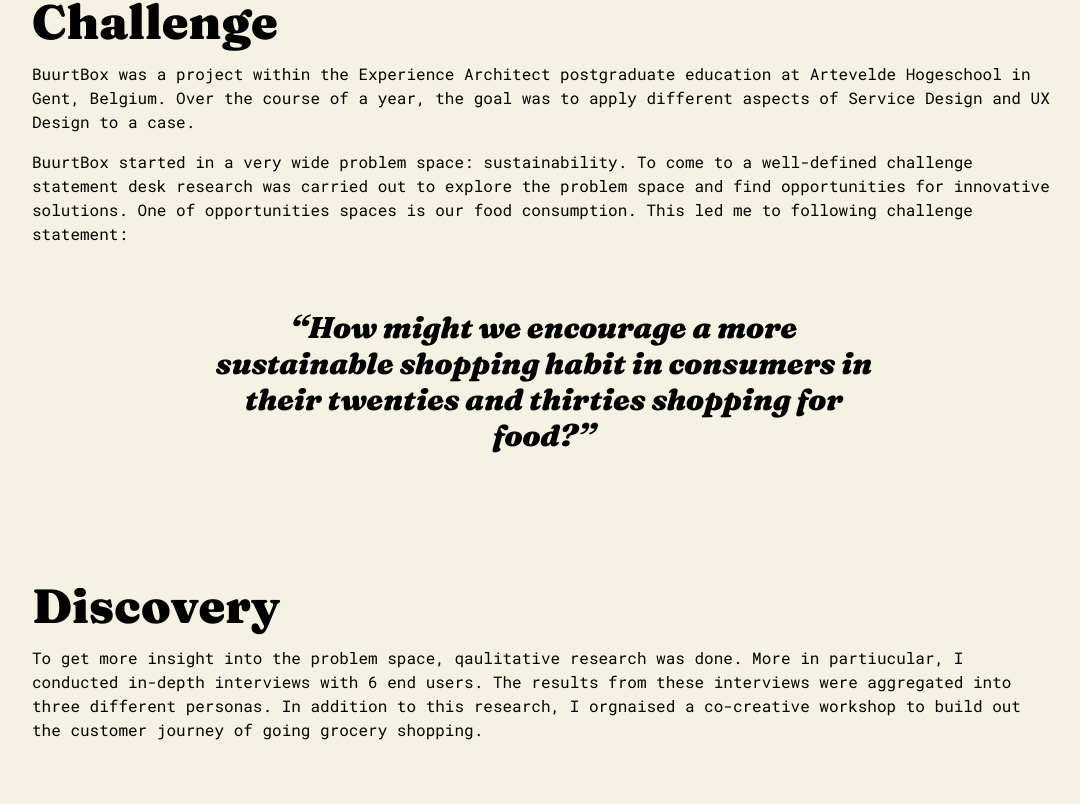
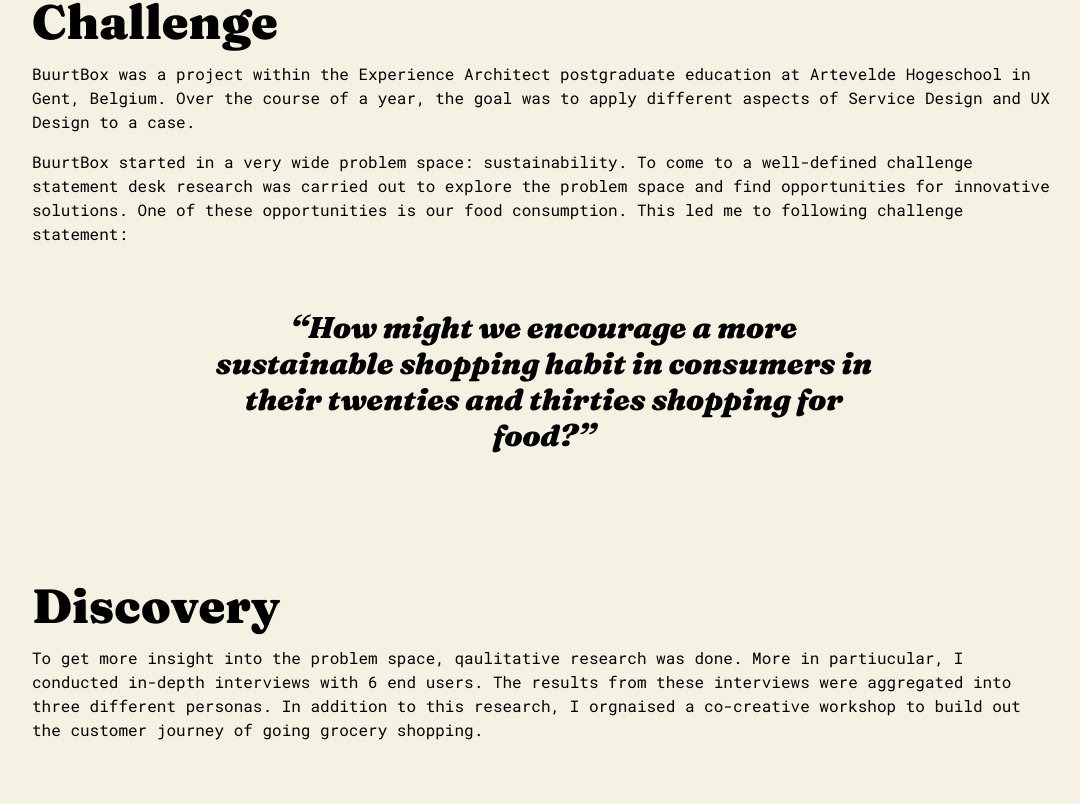
Before and after one commit to sebastianstoelen/portfolio, a Vue app: page /buurtbox in a window 1280 px wide. Shown: the part 1091-1895 px from the top of the page, without its empty margins (96-1176 px from the left). Built offline with nearby package versions, Linux system fonts and the light colour scheme.

Commit message:
Update spelling mistakes and image sizes

```diff
--- a/src/views/BuurtBox.vue
+++ b/src/views/BuurtBox.vue
@@ -50,7 +50,7 @@
         BuurtBox started in a very wide problem space: sustainability. To come
         to a well-defined challenge statement desk research was carried out to
         explore the problem space and find opportunities for innovative
-        solutions. One of opportunities spaces is our food consumption. This led
+        solutions. One of these opportunities is our food consumption. This led
         me to following challenge statement:
       </p>
       <div class="flex justify-center pt-16">
@@ -180,7 +180,7 @@
       </h2>
       <p class="font-body pt-4">
         Starting off with multiple ideation sessions, one of them a
-        collaborative workshop with 4 end users, I ended up with more than a 100
+        collaborative workshop with 4 end users, I ended up with 100+
         different ideas on how to encourage a more sustainable shopping habit.
         The three ideas with the most potential were evaluated using a value
         proposition canvas. One of them provided the best answer to the double
@@ -244,7 +244,6 @@
             <img
               class="
                 w-full
-                h-full
                 object-cover
                 rounded-3xl
                 border-4 border-black
@@ -257,7 +256,7 @@
           </div>
           <div class="flex flex-col items-center">
             <img
-              class="h-full object-cover rounded-3xl border-4 border-black"
+              class="w-full object-cover rounded-3xl border-4 border-black"
               :src="architecture"
             />
             <p class="font-body text-gray-500 pt-2 px-8 text-center">
```
